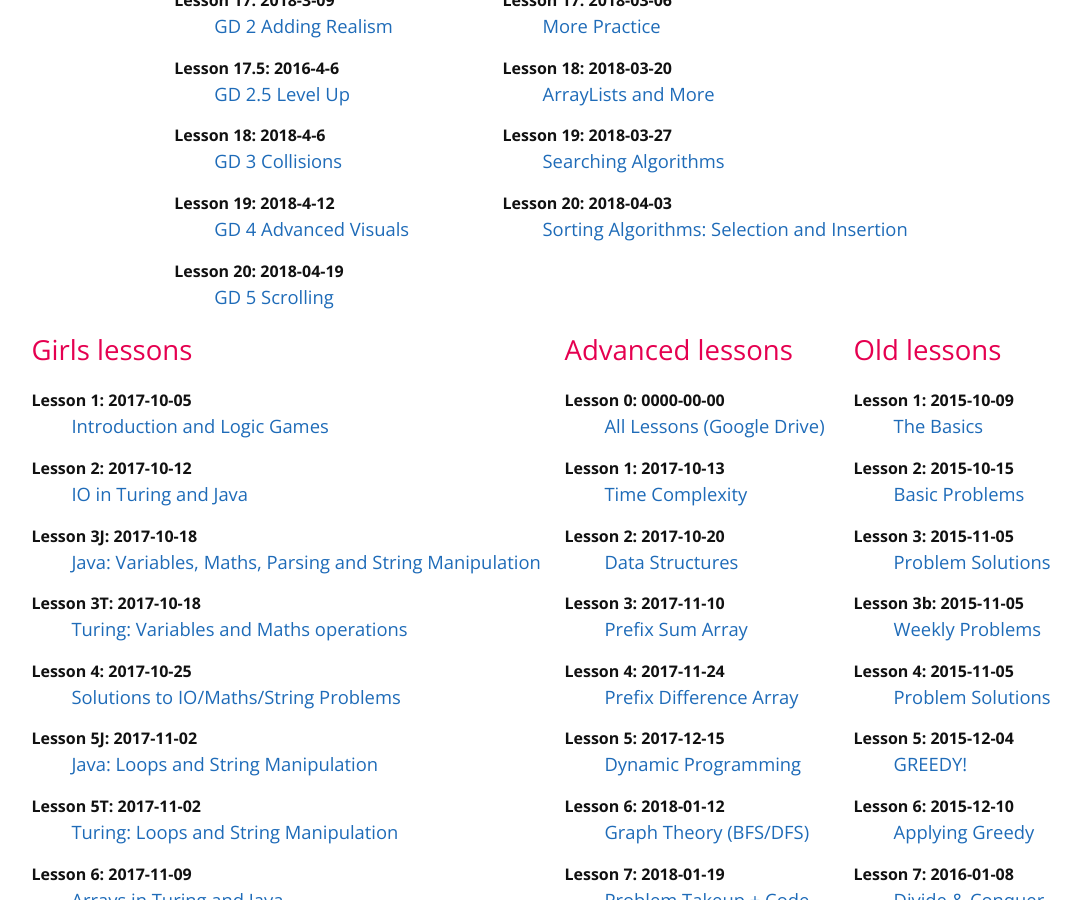
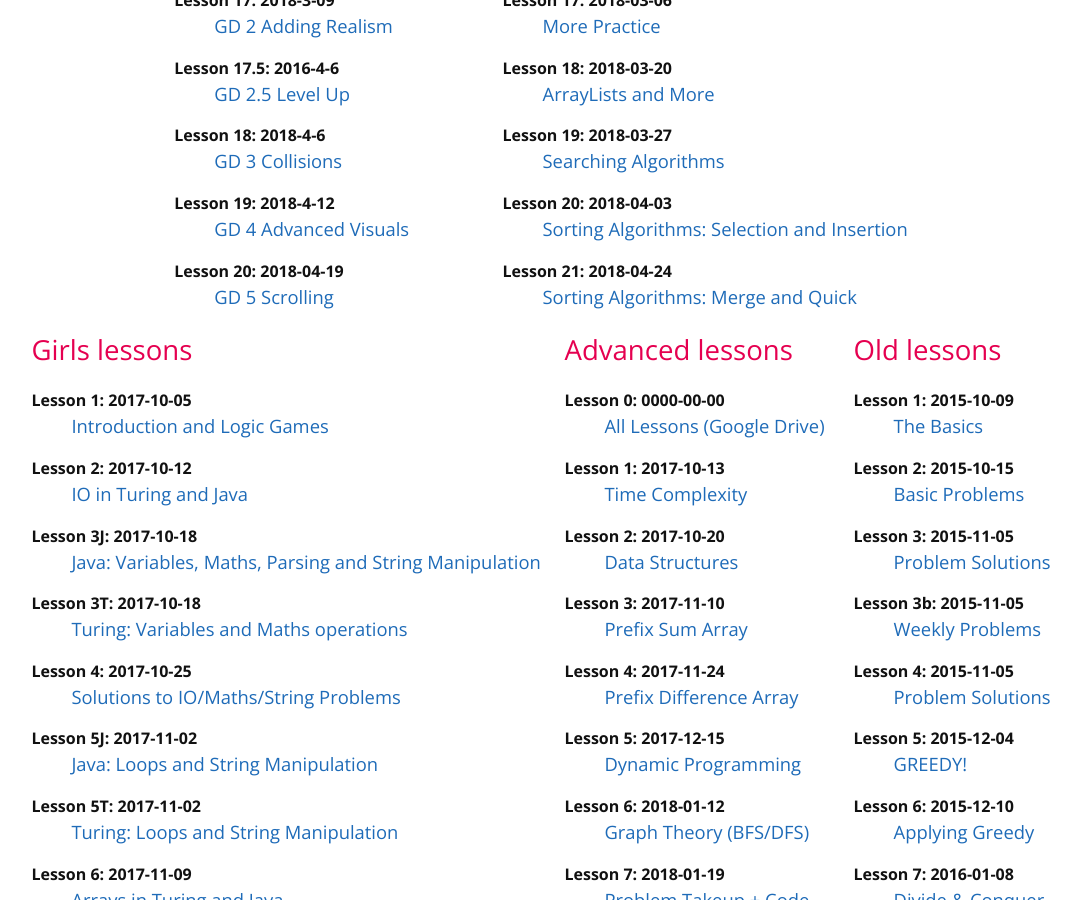
Before and after one commit to mcpt/mcpt.github.io, a Jekyll site: the page built from cpt.md, in a window 1280 px wide and 900 px high, scrolled down 1693 px. Shown: the whole window, without its empty margins (99-1180 px from the left). Built offline with Jekyll 4.4.1, drawn with Linux system fonts in a browser that asks for light colours.

Commit message:
Update intermediate-lessons.yml

```diff
--- a/_data/intermediate-lessons.yml
+++ b/_data/intermediate-lessons.yml
@@ -103,3 +103,8 @@
   date: 2018-04-03
   id: 20
   url: https://docs.google.com/presentation/d/1SNEl9ai1iiYDl6aeRpTdgexEVB2TvHFHmbwN6oSwB4M/edit?usp=sharing
+
+- title: "Sorting Algorithms: Merge and Quick"
+  date: 2018-04-24
+  id: 21
+  url: https://docs.google.com/presentation/d/10gpmp-mKbKB6nIss-XV36R4SHamJfiPq26-mdWR6Glk/edit?usp=sharing
```
